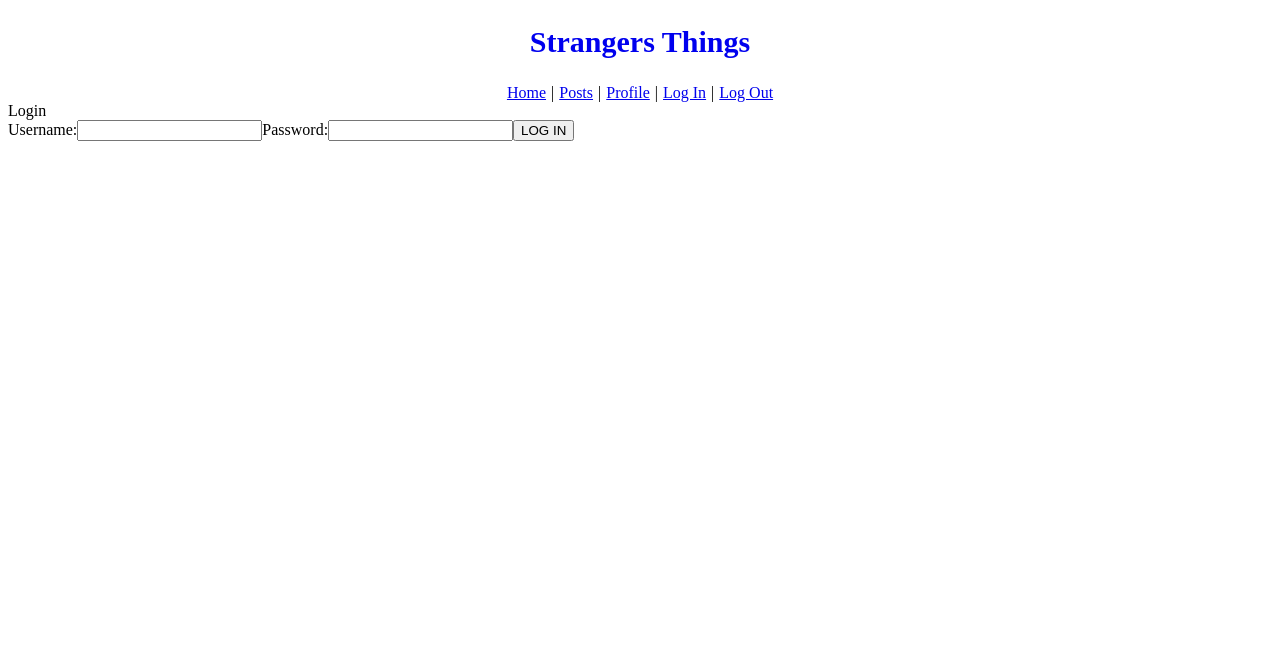
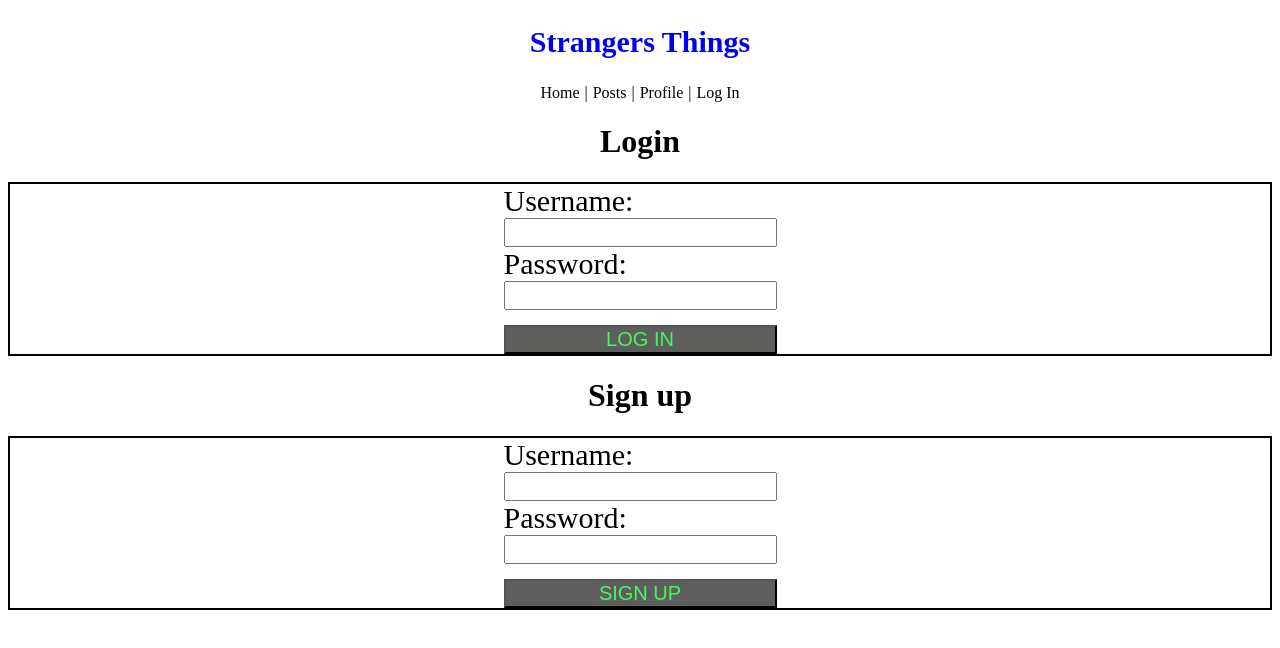
Before and after one commit to Imperial01/Stranger-Things, a React (Create React App) app: page / in a window 1280 px wide. Shown: the top 648 px of the page. Built offline with nearby package versions, Linux system fonts and the light colour scheme.

Commit message:
added search and form styles

```diff
--- a/src/components/App.js
+++ b/src/components/App.js
@@ -3,6 +3,7 @@ import { Link, Route, Switch, NavLink } from "react-router-dom";
 import Posts from "./Posts";
 import Login from "./Login";
 import Profile from "./Profile"
+import Register from "./Register";
 import './styles.css'
 
 
@@ -17,16 +18,17 @@ const App = () => {
                 <h1 id="title">Strangers Things</h1>
             </Link>
             <div id="links" >
-                <NavLink to="/home" activeClassName = "active">Home</NavLink> |
-                <NavLink to="/posts" activeClassName = "active">Posts</NavLink> |
-                <NavLink to="/profile" activeClassName = "active">Profile</NavLink> |
-                <NavLink to="/login" activeClassName = "active">Log In</NavLink> |
-                <NavLink to="/logout" activeClassName = "active">Log Out</NavLink>
+                <NavLink to="/home" className= "navlink" activeClassName = "active">Home</NavLink> |
+                <NavLink to="/posts" className= "navlink" activeClassName = "active">Posts</NavLink> |
+                <NavLink to="/profile" className= "navlink" activeClassName = "active">Profile</NavLink> |
+                <NavLink to="/login" className= "navlink" activeClassName = "active">Log In</NavLink>
             </div>
         </nav>
 
         <Route exact path ="/">
             <Login />
+            <Register />
+
         </Route>
 
         <Switch>
--- a/src/components/Login.js
+++ b/src/components/Login.js
@@ -1,7 +1,8 @@
 import React, {useState} from "react";
 const Login = () =>{
-    const[userName, setUserName] = useState('');
-    const[password, setPassword] = useState('')
+    const [userName, setUserName] = useState('');
+    const [password, setPassword] = useState('');
+
 
     const handleChangeUser = (event) => {
         setUserName(event.target.value)
@@ -19,14 +20,14 @@ const Login = () =>{
 
 
     return <>
-    <div>Login</div>
-        <div id='container'>
-            <form id="form" onSubmit={handleSubmit}>
+    <h1 id="login">Login</h1>
+        <div id='form-container'>
+            <form id="login-form" onSubmit={handleSubmit}>
                 <label htmlFor="Username">Username:</label>
-                <input type="text" name="username" value={userName} onChange={handleChangeUser} />
+                <input type="text" name="username" value={userName} onChange={handleChangeUser} required />
                 <label htmlFor="Password">Password:</label>
-                <input type="text" name="password" value={password} onChange={handleChangePassword}/>
-                <button type="submit">LOG IN</button>
+                <input className="password" type="text" name="password" value={password} onChange={handleChangePassword}required />
+                <button className="clientButton" type="submit">LOG IN</button>
 
             </form>
         </div>
--- a/src/components/Posts.js
+++ b/src/components/Posts.js
@@ -1,40 +1,59 @@
-import {React, useEffect, useState } from "react";
+import { React, useEffect, useState } from "react";
+import { fetchAllPost } from "../utility/api";
 
-const cohortName = '2204-FTB-MT-WEB-PT'
-const APIURL = `https://strangers-things.herokuapp.com/api/${cohortName}/`
-
+const cohortName = "2204-FTB-MT-WEB-PT";
+const APIURL = `https://strangers-things.herokuapp.com/api/${cohortName}/`;
 
 const Posts = () => {
-    const [posts, setPosts] = useState([])
-    console.log(posts)
+  const [posts, setPosts] = useState([]);
+  const [search, setSearch] = useState('');
 
-    const fetchPost = async () => {
-        const response = await fetch(`${APIURL}/posts`)
-        const data = await response.json();
-        setPosts(data);
-
-
-        console.log(setPosts(data))
+  const post = async () => {
+    setPosts(await fetchAllPost())
   }
 
   useEffect(() => {
-        fetchPost();
-    }, [])
+    post();
+  }, []);
 
 
-    return <>
-        <h1>Posts</h1>
-        {
-        posts.map(post => {
-            console.log(post)
-            return <div> {post}</div>
-        })
+  const handleSearch= (event) => {
+    setSearch(event.target.value)
   }
 
-
-    </>
-
+  const handleSubmit = (event) => {
+    event.preventDefault();
   }
 
+  return (
+    <div>
+        <form onSubmit={handleSubmit}>
+            <input type="text" name="search" placeholder="Search Post" value={search} onChange={handleSearch}></input>
+        </form>
+      {
+      posts.filter(post => {
+        return `${post.title} ${post.description}`
+            .toLowerCase()
+            .includes(search.toLowerCase())
+      }).map((post) => {
+        return (
+          <div id="post-card">
+            <h1>{post.title}</h1>
+            <p>{post.description}</p>
+            <div>
+              <b>Price:</b> {post.price}
+            </div>
+            <div>
+              <b>Seller:</b> {post.author.username}
+            </div>
+            <div>
+              <b>Location:</b> {post.location}
+            </div>
+          </div>
+        );
+      })}
+    </div>
+  );
+};
 
-export default Posts
+export default Posts;
--- /dev/null
+++ b/src/components/Register.js
@@ -0,0 +1,39 @@
+import React, {useState} from "react";
+
+const Register = () => {
+    const [userName, setUserName] = useState('');
+    const [password, setPassword] = useState('');
+
+        const handleChangeUser = (event) => {
+            setUserName(event.target.value)
+        }
+
+        const handleChangePassword = (event) => {
+            setPassword(event.target.value)
+        }
+
+        const handleSubmit = (event) =>{
+            event.preventDefault();
+            setUserName('')
+            setPassword('')
+        }
+    return (
+        <div >
+             <h1 id= "register">Sign up</h1>
+            <div id='form-container'>
+                <form id="register-form" onSubmit={handleSubmit}>
+                    <label htmlFor="Username">Username:</label>
+                    <input type="text" name="username" value={userName} onChange={handleChangeUser} required />
+                    <label htmlFor="Password">Password:</label>
+                    <input className="password" type="text" name="password" value={password} onChange={handleChangePassword}required />
+                    <button className="clientButton" type="submit">SIGN UP</button>
+                </form>
+            </div>
+
+        </div>
+
+    )
+
+}
+
+export default Register
--- a/src/components/styles.css
+++ b/src/components/styles.css
@@ -33,3 +33,66 @@
     background-color: rgb(29, 162, 71);
     color: white
 }
+
+#post-card{
+    border: solid black 2px;
+    margin-top: 10px;
+    padding-bottom: 20px
+}
+
+#form-container{
+    display: flex;
+    justify-content: center;
+    align-items: center;
+    border: solid black 2px;
+    font-size: 30px;
+}
+
+.navlink {
+    text-decoration: none;
+    color: black
+}
+
+.navlink.active {
+    text-decoration: underline;
+    color: red;
+    font-size: 20px
+
+}
+
+.navlink:hover{
+    text-decoration: underline;
+}
+
+#login {
+    display: flex;
+    justify-content: center;
+}
+
+#register {
+    display: flex;
+    justify-content: center;
+}
+
+#login-form{
+    display: flex;
+    flex-direction: column;
+}
+#register-form{
+    display: flex;
+    flex-direction: column;
+}
+
+input{
+    font-size: 20px;
+}
+
+.password{
+    margin-bottom: 15px;
+}
+
+.clientButton{
+    color:rgb(72, 245, 98);
+    font-size: 20px;
+    background-color: rgb(94, 95, 93);
+}
--- /dev/null
+++ b/src/utility/api.js
@@ -0,0 +1,8 @@
+const cohortName = "2204-FTB-MT-WEB-PT";
+const APIURL = `https://strangers-things.herokuapp.com/api/${cohortName}/`;
+
+export const fetchAllPost = async () => {
+    const response = await fetch(`${APIURL}/posts`);
+    const result = await response.json();
+    return (result.data.posts)
+  };
```
Also changed, not shown: 2 other files (tests, documents, lock files or other folders). Lines whose indentation alone changed are shown as unchanged.
